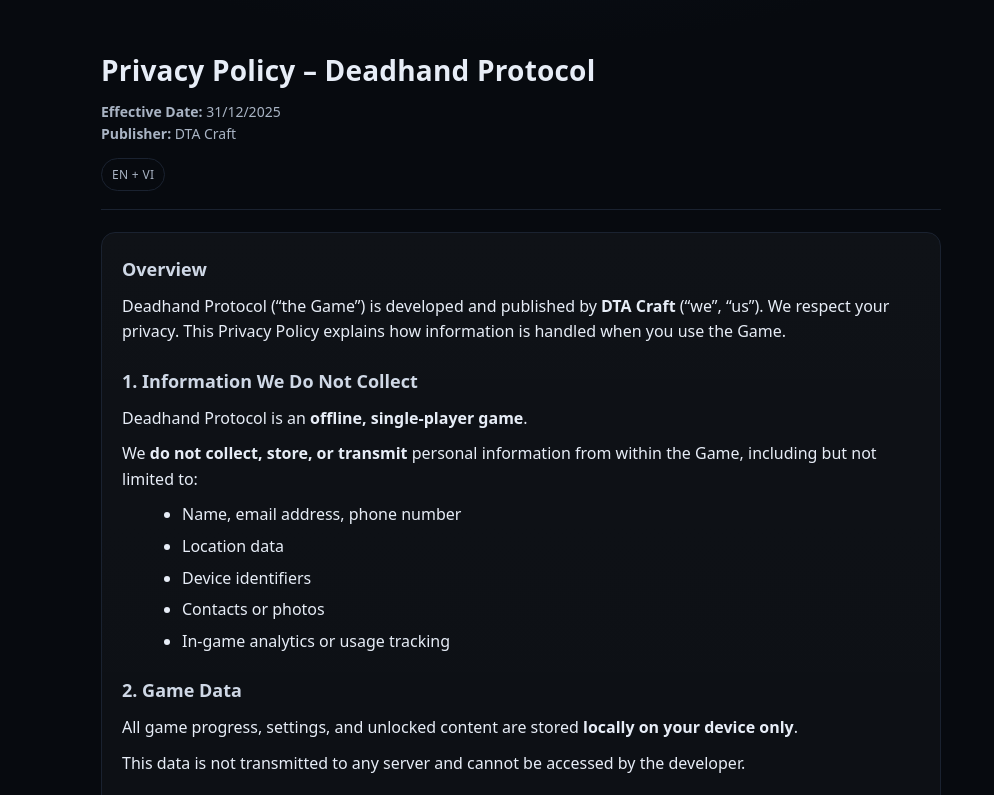
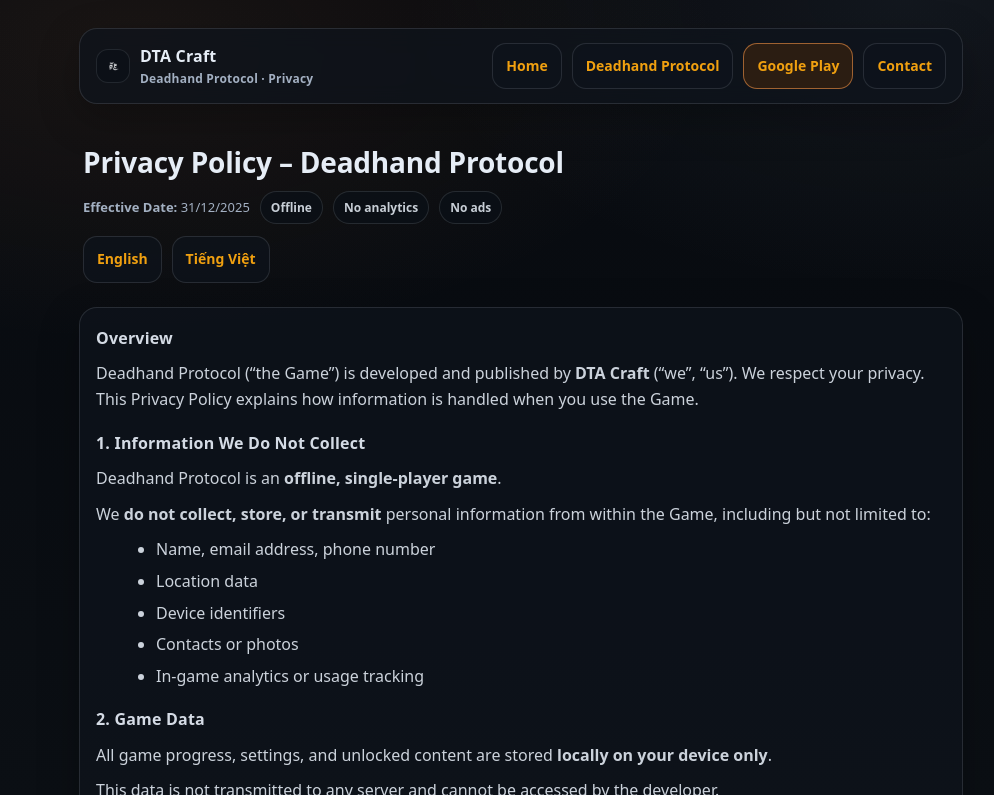
Before and after one commit to dtacraft/dtacraft-site, a plain HTML site: page dtacraft-site/deadhand-protocol/privacy-policy.html in a window 1280 px wide. Shown: the top 795 px of the page, without its empty margins (119-1113 px from the left). Drawn offline with Linux system fonts and the light colour scheme.

Commit message:
Update privacy-policy.html

```diff
--- a/dtacraft-site/deadhand-protocol/privacy-policy.html
+++ b/dtacraft-site/deadhand-protocol/privacy-policy.html
@@ -8,108 +8,232 @@
 
   <title>Privacy Policy – Deadhand Protocol | DTA Craft</title>
   <meta name="description" content="Privacy Policy for Deadhand Protocol (offline single-player). No personal data collected." />
+  <link rel="canonical" href="https://dtacraft.com/deadhand/privacy" />
+  <link rel="icon" href="/assets/favicon.png" type="image/png" />
 
   <!-- Open Graph -->
   <meta property="og:title" content="Privacy Policy – Deadhand Protocol" />
   <meta property="og:description" content="Deadhand Protocol is an offline single-player game. We do not collect, store, or transmit personal data." />
   <meta property="og:type" content="website" />
+  <meta property="og:url" content="https://dtacraft.com/deadhand/privacy" />
   <meta property="og:site_name" content="DTA Craft" />
+  <meta property="og:image" content="https://dtacraft.com/deadhand-protocol/og-image.jpg" />
+
+  <!-- Twitter -->
+  <meta name="twitter:card" content="summary_large_image" />
+  <meta name="twitter:title" content="Privacy Policy – Deadhand Protocol" />
+  <meta name="twitter:description" content="Deadhand Protocol is an offline single-player game. No personal data collected." />
+  <meta name="twitter:image" content="https://dtacraft.com/deadhand-protocol/og-image.jpg" />
 
   <style>
     :root{
       --bg:#070a0f;
-      --panel:#0b0f16;
-      --text:#e7edf7;
-      --muted:#a9b4c4;
-      --line:#1a2230;
-      --accent:#cfd8e6;
+      --bg2:#0b0f14;
+      --panel:#0e141c;
+      --panel2:#0b1017;
+
+      --text:#e6edf6;
+      --muted:#a3b0c2;
+      --line:rgba(230,237,246,.12);
+
+      --ember:#c1773a;
+      --amber:#f0a010;
+
+      --btn:#2b1d12;
+      --btn2:#3a2617;
+
+      --shadow: 0 14px 40px rgba(0,0,0,.25);
+      --radius: 18px;
+      --radius2: 14px;
+      --max: 920px;
+
+      --focus: 0 0 0 3px rgba(240,160,16,.25);
     }
+
     *{box-sizing:border-box}
+    html,body{height:100%}
     body{
       margin:0;
-      font-family: ui-sans-serif, system-ui, -apple-system, Segoe UI, Roboto, Helvetica, Arial, "Apple Color Emoji","Segoe UI Emoji";
-      background: radial-gradient(1200px 700px at 50% -10%, #0f1624 0%, var(--bg) 55%);
+      font-family: system-ui, -apple-system, Segoe UI, Roboto, Helvetica, Arial;
       color:var(--text);
       line-height:1.6;
+      background:
+        radial-gradient(1000px 520px at 20% 5%, rgba(193,119,58,.10), transparent 58%),
+        radial-gradient(900px 520px at 80% 0%, rgba(143,161,181,.09), transparent 55%),
+        linear-gradient(180deg, var(--bg), var(--bg2));
     }
-    main{
-      max-width: 880px;
-      margin: 0 auto;
-      padding: 48px 20px 64px;
+
+    a{color:inherit; text-decoration:none}
+    a:hover{opacity:.92}
+
+    .wrap{max-width:var(--max); margin:0 auto; padding:28px 18px 64px}
+
+    /* Top bar */
+    .nav{
+      display:flex; align-items:center; justify-content:space-between;
+      gap:12px; padding:14px 16px;
+      border:1px solid var(--line);
+      border-radius:var(--radius);
+      background:rgba(14,20,28,.72);
+      backdrop-filter: blur(10px);
+      box-shadow: var(--shadow);
     }
-    header{
-      margin-bottom: 22px;
-      padding-bottom: 18px;
-      border-bottom: 1px solid var(--line);
+    .brand{display:flex; align-items:center; gap:10px; font-weight:900; letter-spacing:.2px}
+    .mark{
+      width:34px; height:34px;
+      border-radius:12px;
+      border:1px solid rgba(230,237,246,.10);
+      background:rgba(11,16,23,.60);
+      display:grid; place-items:center;
+      overflow:hidden;
+    }
+    .mark img{width:26px; height:26px; object-fit:contain; display:block}
+    .brand small{display:block; font-size:12px; color:var(--muted); font-weight:800}
+
+    .navRight{display:flex; align-items:center; gap:10px; flex-wrap:wrap; justify-content:flex-end}
+
+    .btn{
+      display:inline-flex; align-items:center; justify-content:center; gap:10px;
+      padding:11px 13px; border-radius:var(--radius2);
+      border:1px solid var(--line);
+      background:rgba(14,20,28,.68);
+      color:var(--amber);
+      font-weight:900; font-size:14px;
+      transition: transform .12s ease, border-color .12s ease, background .12s ease, opacity .12s ease;
+      cursor:pointer;
+      white-space:nowrap;
+    }
+    .btn:hover{transform: translateY(-1px); border-color: rgba(193,119,58,.40)}
+    .btn:focus{outline:none; box-shadow: var(--focus)}
+    .btn:focus-visible{outline:none; box-shadow: var(--focus)}
+
+    .btn.primary{
+      background: var(--btn);
+      border-color: rgba(193,119,58,.78);
+      color: var(--amber);
+    }
+    .btn.primary:hover{
+      background: var(--btn2);
+      border-color: rgba(240,160,16,.72);
+    }
+
+    /* Page */
+    header.page{
+      margin-top:18px;
+      padding:18px 4px 10px;
     }
     h1{
-      margin:0 0 8px;
-      font-size: 28px;
-      letter-spacing: 0.2px;
+      margin:0 0 6px;
+      font-size:28px;
+      letter-spacing:-.2px;
     }
     .meta{
       color:var(--muted);
-      font-size: 14px;
+      font-size:13px;
+      display:flex;
+      flex-wrap:wrap;
+      gap:10px;
+      align-items:center;
     }
+    .pill{
+      font-size:12px;
+      font-weight:900;
+      padding:6px 10px;
+      border-radius:999px;
+      border:1px solid var(--line);
+      background: rgba(11,16,23,.70);
+      color: rgba(230,237,246,.86);
+    }
+
     .card{
-      background: linear-gradient(180deg, rgba(255,255,255,0.03), rgba(255,255,255,0.01));
-      border: 1px solid var(--line);
-      border-radius: 14px;
-      padding: 22px 20px;
-      margin-top: 18px;
+      margin-top:14px;
+      border:1px solid var(--line);
+      border-radius:var(--radius);
+      background: rgba(14,20,28,.72);
+      box-shadow: var(--shadow);
+      padding:18px 16px;
     }
-    h2{
-      font-size: 18px;
-      margin: 22px 0 10px;
-      color: var(--accent);
+    .card h2{
+      margin:18px 0 8px;
+      font-size:16px;
+      letter-spacing:.2px;
+      color: rgba(230,237,246,.92);
     }
-    h2:first-child{ margin-top: 0; }
-    p{ margin: 10px 0; color: var(--text); }
-    ul{ margin: 10px 0 10px 20px; color: var(--text); }
-    li{ margin: 6px 0; }
-    hr{
+    .card h2:first-child{margin-top:0}
+    .card p{margin:10px 0; color: rgba(230,237,246,.88)}
+    .card ul{margin:10px 0 10px 20px; color: rgba(230,237,246,.88)}
+    .card li{margin:6px 0}
+    .divider{
       border:0;
       border-top:1px solid var(--line);
-      margin: 18px 0;
+      margin:16px 0;
     }
-    .note{
-      color: var(--muted);
-      font-size: 14px;
-      margin-top: 14px;
+
+    .topActions{
+      display:flex;
+      gap:10px;
+      flex-wrap:wrap;
+      margin-top:12px;
     }
-    a{ color: var(--accent); text-decoration: underline; }
-    .lang{
-      display:inline-block;
-      margin-top: 12px;
-      padding: 6px 10px;
-      border: 1px solid var(--line);
-      border-radius: 999px;
-      color: var(--muted);
-      font-size: 12px;
-      letter-spacing: .3px;
+
+    footer{
+      margin-top:18px;
+      padding-top:14px;
+      border-top:1px solid var(--line);
+      color:var(--muted);
+      display:flex;
+      justify-content:space-between;
+      gap:12px;
+      flex-wrap:wrap;
+      font-size:12px;
     }
-    footer{
-      margin-top: 26px;
-      padding-top: 18px;
-      border-top: 1px solid var(--line);
-      color: var(--muted);
-      font-size: 12px;
+    footer a{color:var(--muted); text-decoration:underline; text-underline-offset:3px}
+    footer a:hover{color:var(--text)}
+
+    @media (max-width: 720px){
+      .nav{align-items:flex-start; flex-direction:column}
+      .navRight{justify-content:flex-start}
     }
   </style>
 </head>
 
 <body>
-  <main>
-    <header>
+  <div class="wrap">
+    <!-- TOP NAV (requested: Home + necessary links) -->
+    <div class="nav">
+      <div class="brand">
+        <div class="mark" aria-hidden="true"><img src="/assets/logo.png" alt="" /></div>
+        <div>
+          <div>DTA Craft</div>
+          <small>Deadhand Protocol · Privacy</small>
+        </div>
+      </div>
+
+      <div class="navRight" aria-label="Quick links">
+        <a class="btn" href="/">Home</a>
+        <a class="btn" href="/deadhand-protocol/">Deadhand Protocol</a>
+        <a class="btn primary" href="https://play.google.com/store/apps/details?id=com.dtacraft.deadhandprotocol" target="_blank" rel="noopener">Google Play</a>
+        <a class="btn" href="mailto:contact@dtacraft.com">Contact</a>
+      </div>
+    </div>
+
+    <header class="page">
       <h1>Privacy Policy – Deadhand Protocol</h1>
       <div class="meta">
-        <div><strong>Effective Date:</strong> 31/12/2025</div>
-        <div><strong>Publisher:</strong> DTA Craft</div>
-        <span class="lang">EN + VI</span>
+        <span><strong>Effective Date:</strong> 31/12/2025</span>
+        <span class="pill">Offline</span>
+        <span class="pill">No analytics</span>
+        <span class="pill">No ads</span>
+      </div>
+
+      <div class="topActions">
+        <a class="btn" href="#en">English</a>
+        <a class="btn" href="#vi">Tiếng Việt</a>
       </div>
     </header>
 
-    <section class="card" aria-label="English Privacy Policy">
+    <!-- EN -->
+    <section id="en" class="card" aria-label="English Privacy Policy">
       <h2>Overview</h2>
       <p>
         Deadhand Protocol (“the Game”) is developed and published by <strong>DTA Craft</strong> (“we”, “us”).
@@ -176,7 +300,8 @@
       </p>
     </section>
 
-    <section class="card" aria-label="Vietnamese Privacy Policy">
+    <!-- VI -->
+    <section id="vi" class="card" aria-label="Vietnamese Privacy Policy">
       <h2>Tổng quan</h2>
       <p>
         Deadhand Protocol (“Trò chơi”) được phát triển và phát hành bởi <strong>DTA Craft</strong> (“chúng tôi”).
@@ -242,15 +367,20 @@
         Chính sách này áp dụng cho <strong>Trò chơi</strong>. Khi bạn truy cập trang policy trên <strong>dtacraft.com</strong>,
         hệ thống có thể tạo log máy chủ tiêu chuẩn (phục vụ bảo mật/hiệu năng). Các log này không dùng để theo dõi gameplay và không liên kết với hoạt động trong game.
       </p>
-
-      <p class="note">
-        Gợi ý: đặt file theo đường dẫn ổn định (ví dụ <code>/deadhand-protocol/privacy-policy.html</code>) để dán vào Google Play Console.
-      </p>
     </section>
 
     <footer>
-      © DTA Craft. Deadhand Protocol Privacy Policy.
+      <div>© <span id="y"></span> DTA Craft</div>
+      <div>
+        <a href="/">Home</a> ·
+        <a href="/deadhand-protocol/">Deadhand Protocol</a> ·
+        <a href="mailto:contact@dtacraft.com">Contact</a>
+      </div>
     </footer>
-  </main>
+  </div>
+
+  <script>
+    document.getElementById("y").textContent = new Date().getFullYear();
+  </script>
 </body>
 </html>
```
